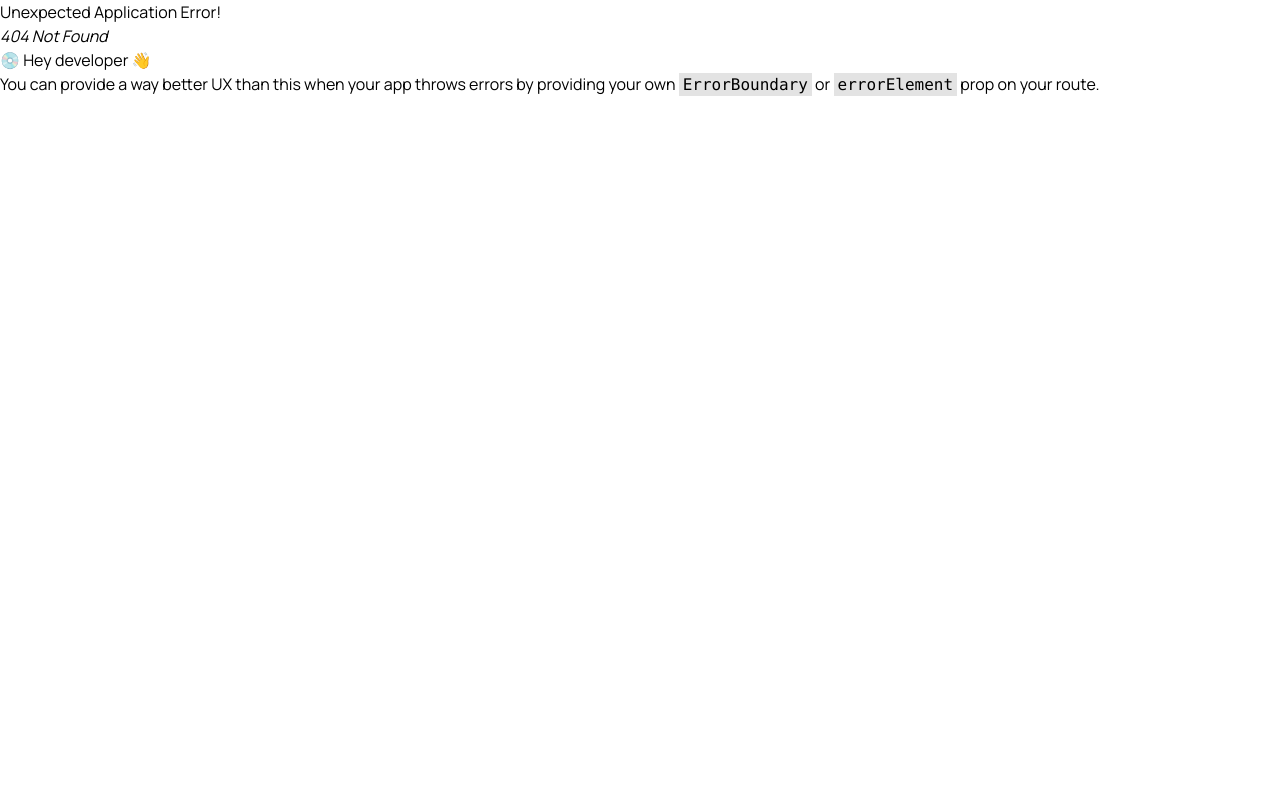
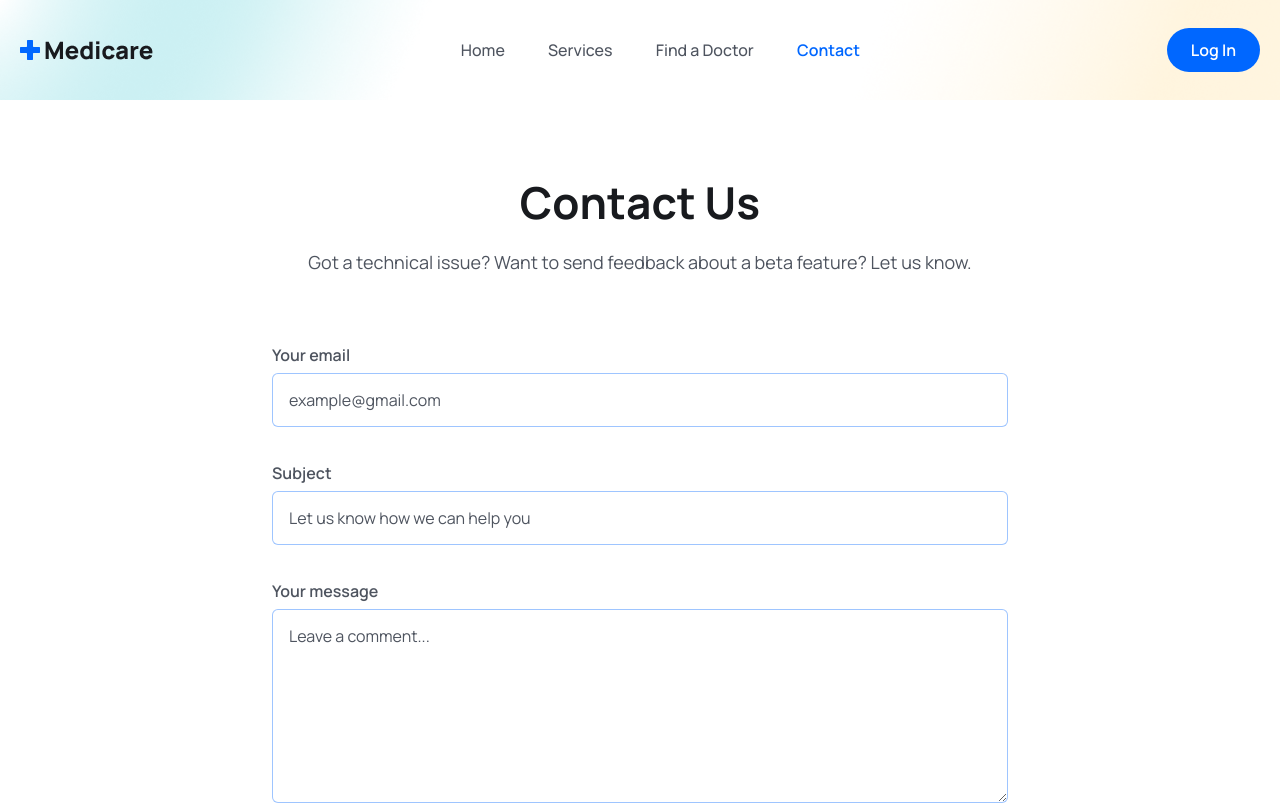
Before and after one commit to krunal1999/Hospital-management-system, a React (Vite) app: page /contact in a window 1280 px wide. Before the commit this address had no page. Shown: the top 805 px of the page. Built offline with nearby package versions, Linux system fonts and the light colour scheme.

Commit message:
frontend UI done

```diff
--- a/src/App.jsx
+++ b/src/App.jsx
@@ -16,6 +16,9 @@ import { store } from "./store/store.js";
 import { Provider } from "react-redux";
 import Home from "./pages/public/Home.jsx";
 import Layout from "./layout/Layout.jsx";
+import Doctors from "./pages/doctor/Doctors.jsx";
+import Services from "./pages/public/Services.jsx";
+import Contact from "./pages/public/Contact.jsx";
 
 function App() {
   const router = createBrowserRouter(
@@ -23,8 +26,12 @@ function App() {
       <Route path="/" element={<Layout />}>
         <Route path="register" element={<RegisterPage />} />
         <Route path="login" element={<LoginPage />} />
-        <Route path="demo" element={<DemoForm />} />
         <Route path="home" element={<Home />} />
+
+        <Route path="doctors" element={<Doctors />} />
+        <Route path="doctor/:id" element={<Home />} />
+        <Route path="services" element={<Services />} />
+        <Route path="contact" element={<Contact />} />
       </Route>
     )
   );
@@ -32,7 +39,13 @@ function App() {
   return (
     <>
       <Provider store={store}>
-        <ToastContainer />
+        <ToastContainer
+          theme="dark"
+          position="top-right"
+          autoClose={3000}
+          closeOnClick
+          pauseOnHover={false}
+        />
         <RouterProvider router={router}></RouterProvider>
       </Provider>
     </>
--- /dev/null
+++ b/src/pages/doctor/Doctors.jsx
@@ -0,0 +1,100 @@
+import { useEffect, useState } from "react";
+
+import DoctorCard from "../public/DoctorCard";
+import Testimonial from "../public/Testimonial";
+import HashLoader from "react-spinners/HashLoader";
+
+// import { BASE_URL } from "../../config";
+// import useFetchData from "../../hooks/useFetchData";
+
+const Doctors = () => {
+  const [query, setQuery] = useState("");
+  const [debouncedQuery, setDebouncedQuery] = useState("");
+
+  // const {
+  //   data: doctors,
+  //   loading,
+  //   error,
+  // } = useFetchData(`${BASE_URL}/doctors?query=${debouncedQuery}`);
+
+  const handleSearch = () => {
+    setQuery(query.trim());
+  };
+
+  useEffect(() => {
+    // Debounce the query value after 500ms of inactivity
+    const timeoutId = setTimeout(() => {
+      setDebouncedQuery(query);
+    }, 700);
+
+    // Clean up the timeout
+    return () => clearTimeout(timeoutId);
+  }, [query]);
+
+  return (
+    <>
+      <section className="bg-[#fff9ea]">
+        <div className="container text-center">
+          <h2 className="heading">Find a Doctor</h2>
+          <div className="max-w-[570px] mx-auto mt-[30px] bg-[#0066ff2c] rounded-md flex items-center justify-between ">
+            <input
+              className="py-4 pl-4 pr-2 focus:outline-none cursor-pointer w-full bg-transparent placeholder:text-textColor"
+              type="search"
+              placeholder="Search by doctor name or specialization"
+              value={query}
+              onChange={(e) => setQuery(e.target.value)}
+            />
+            <button
+              className="btn mt-0 rounded-[0px] rounded-r-md"
+              onClick={handleSearch}
+            >
+              Search
+            </button>
+          </div>
+        </div>
+      </section>
+
+      {/* <section>
+        <div className="container">
+          {loading && (
+            <div className="flex items-center justify-center w-full h-full">
+              <HashLoader color="#0067FF" />
+            </div>
+          )}
+
+          {error && (
+            <div className="flex items-center justify-center w-full h-full">
+              <h3 className="text-headingColor text-[20px] font-semibold leading-[30px]">
+                {error}
+              </h3>
+            </div>
+          )}
+
+          {!loading && !error && (
+            <div className="grid grid-cols-1 sm:grid-cols-2 md:grid-cols-3 lg:grid-cols-4 gap-5">
+              {doctors?.map((doctor) => (
+                <DoctorCard doctor={doctor} key={doctor.id} />
+              ))}
+            </div>
+          )}
+        </div>
+      </section> */}
+
+      <section>
+        <div className="container">
+          <div className="xl:w-[470px] mx-auto">
+            <h2 className="heading text-center">What our patient say</h2>
+            <p className="text__para text-center">
+              World-class care for everyone. Our health System offers unmatched,
+              expert health care.
+            </p>
+          </div>
+
+          <Testimonial />
+        </div>
+      </section>
+    </>
+  );
+};
+
+export default Doctors;
--- /dev/null
+++ b/src/pages/public/Contact.jsx
@@ -0,0 +1,55 @@
+const Contact = () => {
+  return (
+    <section>
+      <div className="px-4 mx-auto max-w-screen-md">
+        <h2 className="heading text-center ">Contact Us</h2>
+        <p className="mb-8 lg:mb-16 font-light text-center text__para">
+          Got a technical issue? Want to send feedback about a beta feature? Let
+          us know.
+        </p>
+        <form action="#" className="space-y-8">
+          <div>
+            <label htmlFor="email" className="form__label ">
+              Your email
+            </label>
+            <input
+              type="email"
+              id="email"
+              className="form__input mt-1"
+              placeholder="example@gmail.com"
+              required
+            />
+          </div>
+          <div>
+            <label htmlFor="subject" className="form__label ">
+              Subject
+            </label>
+            <input
+              type="text"
+              id="subject"
+              className="form__input  mt-1"
+              placeholder="Let us know how we can help you"
+              required
+            />
+          </div>
+          <div className="sm:col-span-2">
+            <label htmlFor="message" className="form__label">
+              Your message
+            </label>
+            <textarea
+              id="message"
+              rows="6"
+              className="form__input  mt-1"
+              placeholder="Leave a comment..."
+            ></textarea>
+          </div>
+          <button type="submit" className="btn  rounded  sm:w-fit  ">
+            Send message
+          </button>
+        </form>
+      </div>
+    </section>
+  );
+};
+
+export default Contact;
--- /dev/null
+++ b/src/pages/public/Services.jsx
@@ -0,0 +1,18 @@
+import { services } from "../../assets/data/services.js";
+import ServiceCard from "./ServiceCard.jsx";
+
+const Services = () => {
+  return (
+    <section>
+      <div className="container">
+        <div className="grid grid-cols-1 md:grid-cols-2 lg:grid-cols-3 gap-5 lg:gap-[30px] flex-wrap ">
+          {services.map((item, index) => (
+            <ServiceCard item={item} index={index} key={index} />
+          ))}
+        </div>
+      </div>
+    </section>
+  );
+};
+
+export default Services;
```
